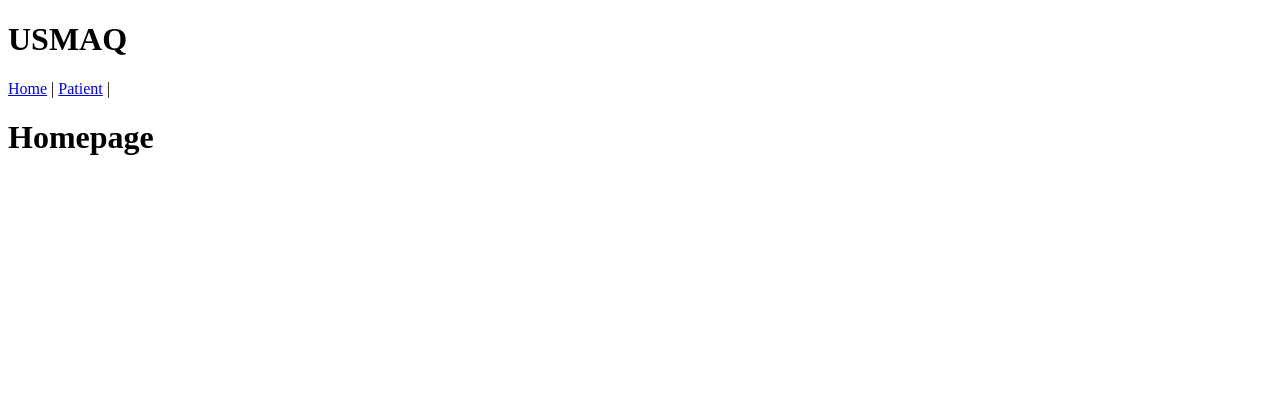
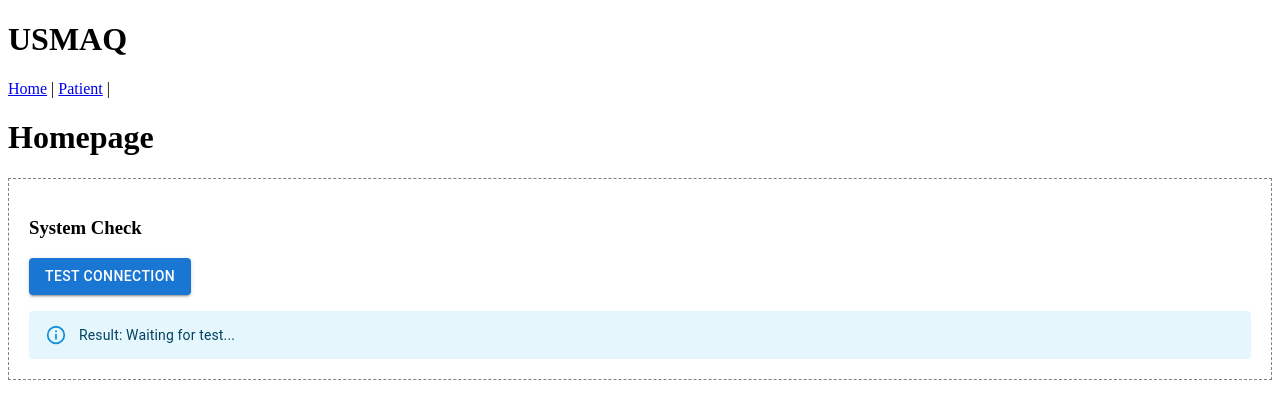
Before and after one commit to anselmusPhytagoras32/USMAQ, a React (Vite) app in the folder portal/: page / in a window 1280 px wide. Shown: the top 398 px of the page. Built offline with nearby package versions, Linux system fonts and the light colour scheme.

Commit message:
Successfully connected the backend to the frontend and I added connection test

```diff
--- /dev/null
+++ b/portal/src/components/ConnectionTest.tsx
@@ -0,0 +1,38 @@
+import React, { useState } from 'react';
+import { Button, Alert } from '@mui/material';
+
+const ConnectionTest = () => {
+    const [message, setMessage] = useState("Waiting for test...");
+
+    const checkBackend = async () => {
+        try {
+            // Ask the backend for data
+            // The Vite Proxy handles the rest
+            const response = await fetch('/api/test');
+
+            // Turn the answer into text
+            const text = await response.text();
+
+            // Output
+            setMessage(text);
+        } catch (error) {
+            setMessage("Error: Could not connect to backend.");
+            console.error(error);
+        }
+    };
+
+    return (
+        <div style={{ padding: '20px', border: '1px dashed grey' }}>
+            <h3>System Check</h3>
+            <Button variant="contained" onClick={checkBackend}>
+                Test Connection
+            </Button>
+
+            <Alert severity="info" sx={{ marginTop: 2 }}>
+                Result: {message}
+            </Alert>
+        </div>
+    );
+};
+
+export default ConnectionTest;
--- a/portal/src/pages/Home.tsx
+++ b/portal/src/pages/Home.tsx
@@ -1,9 +1,11 @@
 import React from 'react';
+import ConnectionTest from "@/components/ConnectionTest.tsx";
 
 function Home() {
     return (
         <div>
             <h1>Homepage</h1>
+            <ConnectionTest/>
         </div>
     );
 }
```
